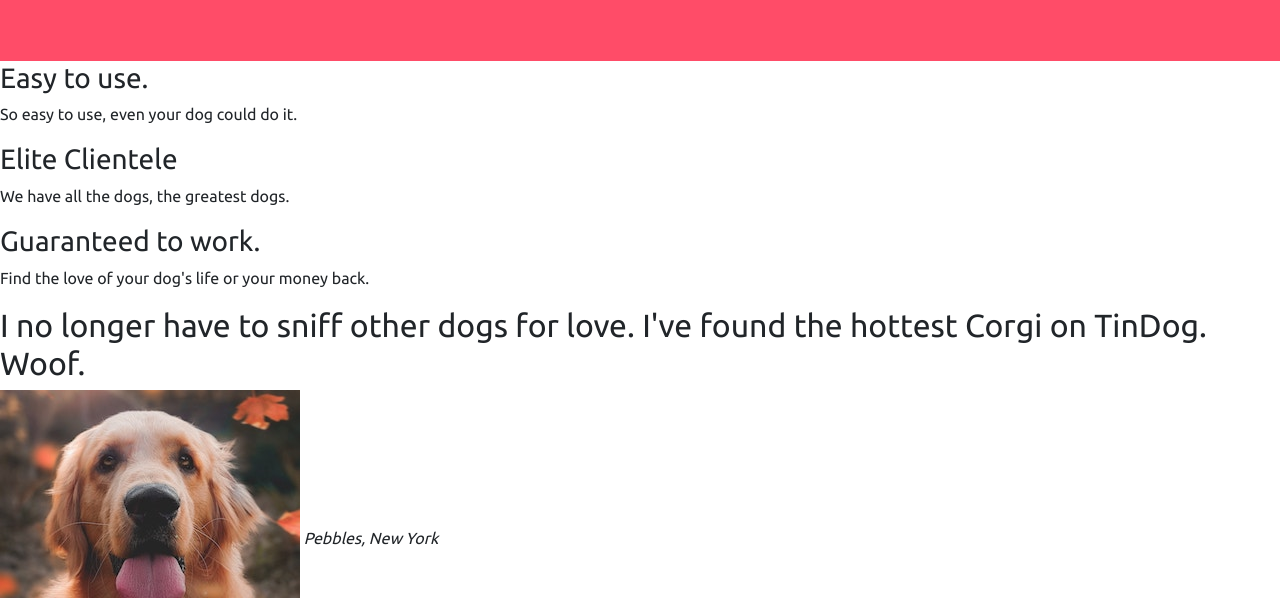
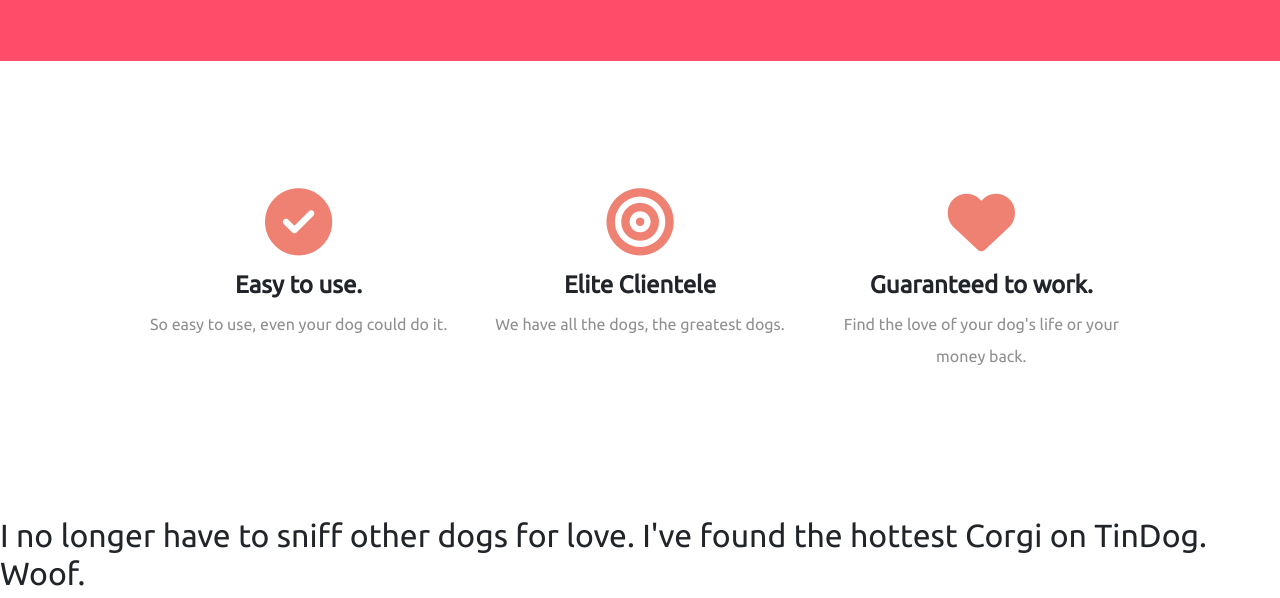
Before and after one commit to kadoryFT/web3, a plain HTML site: page index.html in a window 1280 px wide. Shown: the part 698-1296 px from the top of the page. Drawn offline with nearby package versions, Linux system fonts and the light colour scheme.

Commit message:
update the work i done today
make icon and hover look in the website

```diff
--- a/css/styles.css
+++ b/css/styles.css
@@ -10,6 +10,13 @@ h1{
     font-weight: 900;
     color: white;
     width: 90%;
+}
+h3{
+    font-weight: 700;
+    font-size: 1.5rem;
+}
+p{
+    color: #8f8f8f;
 }
 
 
@@ -50,7 +57,17 @@ h1{
 .Download{
     margin: 25px 40px;
 }
+.row1 {
+    margin: 10%;
+    line-height: 2;
+}
+.heart {
+    font-size: 4.2rem;
+    color:#ef8172 ;
+      margin-bottom: 15px;
+}
 
-
-
+.heart:hover {
+    color:#ff4c68 ;
+}
 /************************id********************/
--- a/index.html
+++ b/index.html
@@ -12,7 +12,7 @@
 <script src="https://stackpath.bootstrapcdn.com/bootstrap/4.5.0/js/bootstrap.min.js" integrity="sha384-OgVRvuATP1z7JjHLkuOU7Xw704+h835Lr+6QL9UvYjZE3Ipu6Tp75j7Bh/kR0JKI" crossorigin="anonymous"></script>
 <link rel="preconnect" href="https://fonts.googleapis.com">
 <link rel="preconnect" href="https://fonts.gstatic.com" crossorigin>
-<link href="https://fonts.googleapis.com/css2?family=Montserrat:wght@100;400;900&family=Ubuntu&display=swap" rel="stylesheet">
+<link href="https://fonts.googleapis.com/css2?family=Montserrat:wght@100;400;700;900&family=Ubuntu&display=swap" rel="stylesheet">
 <script src="https://kit.fontawesome.com/8e219918d9.js" crossorigin="anonymous"></script>
 <link rel="stylesheet" href="css/styles.css">
 
@@ -66,16 +66,23 @@
   <!-- Features -->
 
   <section id="features">
-
+    <div class="row row1">
+    <div class="col-lg-4 "style="text-align:center">
+      <i class="fa-solid fa-circle-check heart"></i>
     <h3>Easy to use.</h3>
     <p>So easy to use, even your dog could do it.</p>
-
+  </div>
+    <div class="col-lg-4" style="text-align:center">
+      <i class="fa-solid fa-bullseye heart"></i>
     <h3>Elite Clientele</h3>
     <p>We have all the dogs, the greatest dogs.</p>
-
+  </div>
+    <div class="col-lg-4"style="text-align:center">
+    <i class="fa-solid fa-heart heart"></i>
     <h3>Guaranteed to work.</h3>
     <p>Find the love of your dog's life or your money back.</p>
-
+      </div>
+    </div>
   </section>
 
 
```
